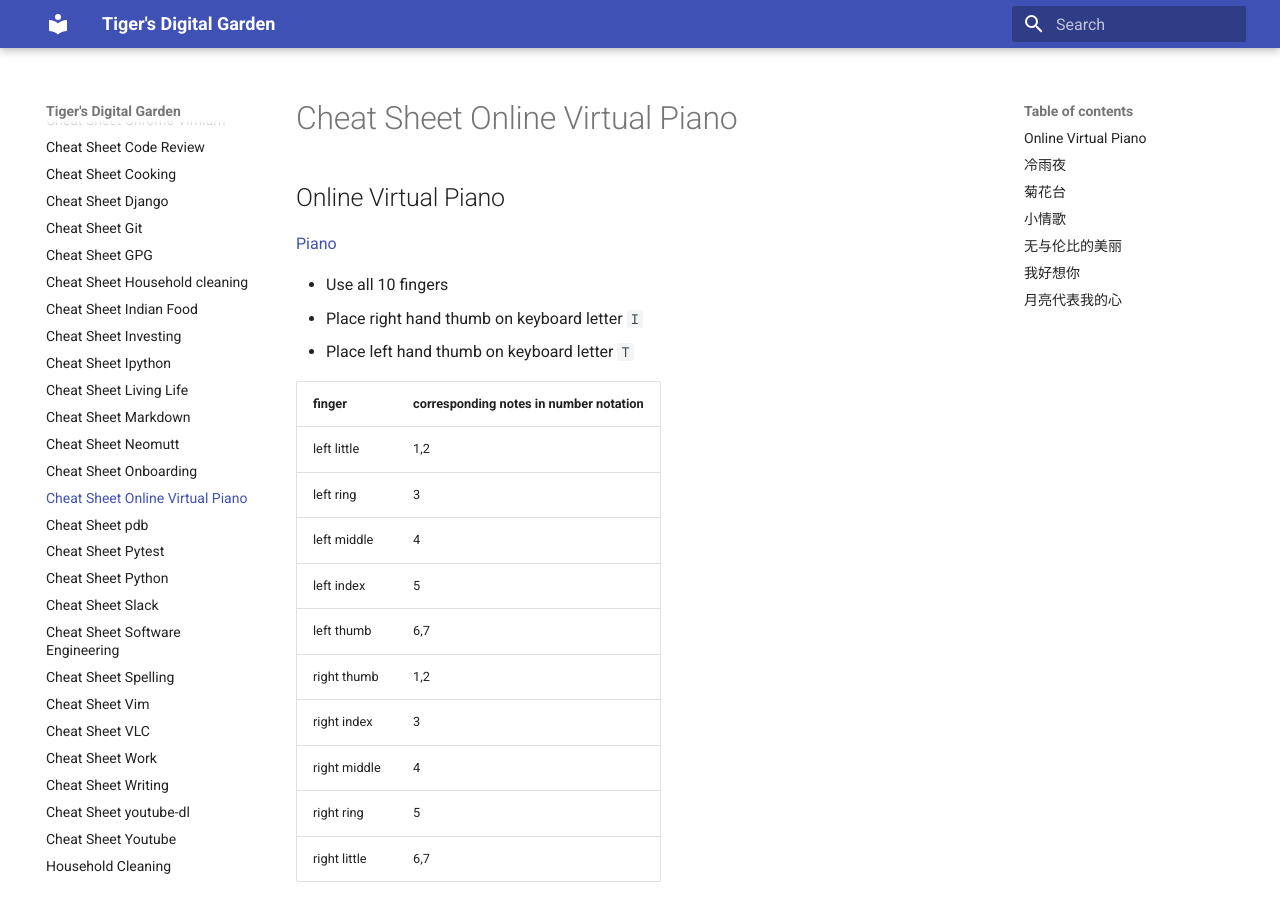
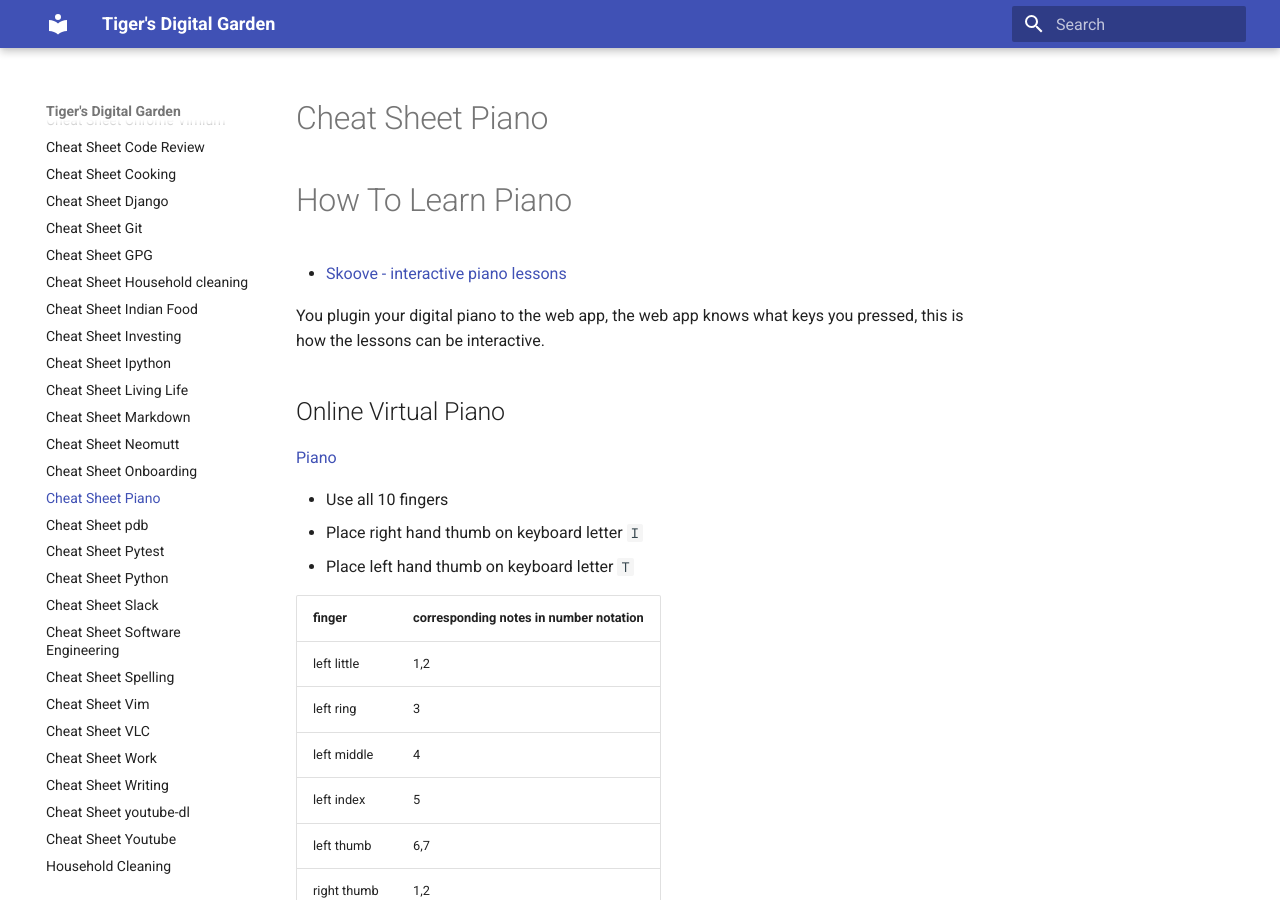
Before and after one commit to ynotstartups/notes, an MkDocs documentation site: the page built from notes/cheat-sheet-online-virtual-piano.md, in a window 1280 px wide and 900 px high. Built offline with MkDocs 1.6.1 and Material for MkDocs 9.7.7, drawn with Linux system fonts in a browser that asks for light colours.

Commit message:
add how to learn piano

```diff
--- a/notes/cheat-sheet-online-virtual-piano.md
+++ b/notes/cheat-sheet-online-virtual-piano.md
@@ -1,4 +1,11 @@
-# Cheat Sheet Online Virtual Piano
+# Cheat Sheet Piano
+
+# How To Learn Piano
+
+- [Skoove - interactive piano lessons](https://www.skoove.com/en)
+
+You plugin your digital piano to the web app, the web app knows what keys you
+pressed, this is how the lessons can be interactive.
 
 ## Online Virtual Piano
 
```
